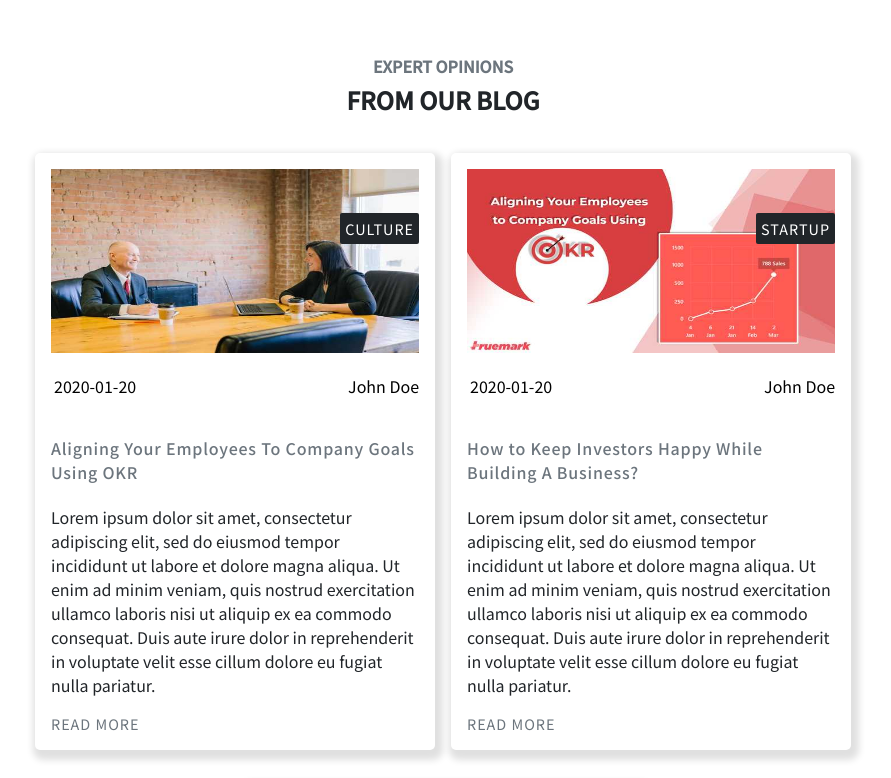
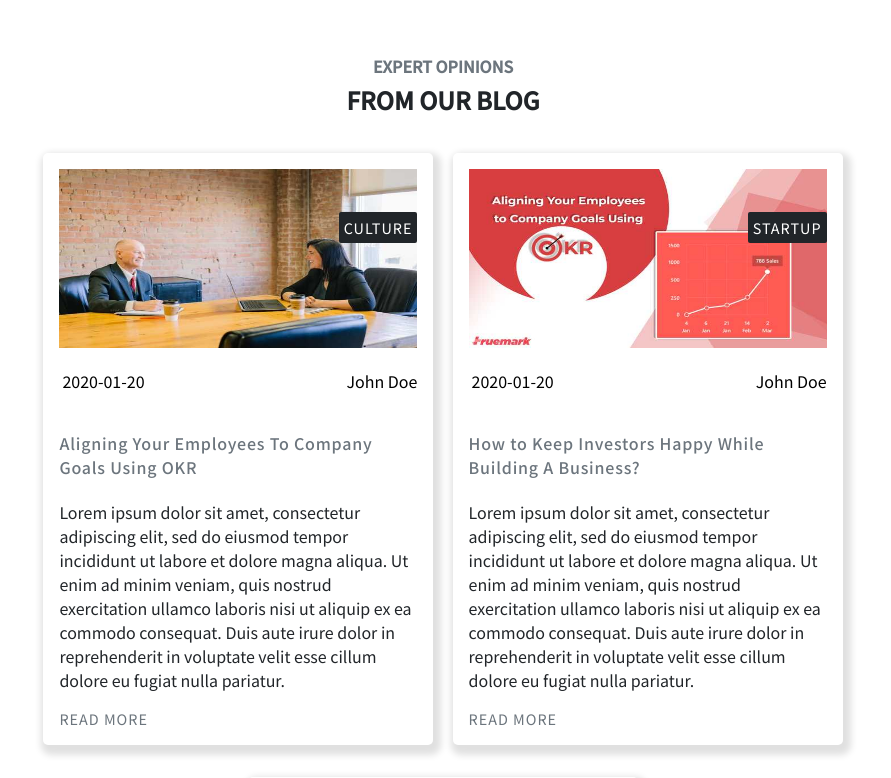
Before and after one commit to rupeshbug/next-bluemark, a Next.js app: page / in a window 1280 px wide. Shown: the part 2920-3698 px from the top of the page, without its empty margins (197-1088 px from the left). Built offline with nearby package versions, Linux system fonts and the light colour scheme.

Commit message:
progress

```diff
--- a/styles/Blog.module.css
+++ b/styles/Blog.module.css
@@ -15,7 +15,7 @@
 .cardContainer {
   display: flex;
   justify-content: center;
-  gap: 2rem 1rem;
+  gap: 2rem 1.2rem;
   padding: 1rem 0;
   flex-wrap: wrap;
 }
@@ -25,7 +25,7 @@
   flex-direction: column;
   padding: 1rem;
   position: relative;
-  width: 400px;
+  width: 390px;
   box-shadow: 3px 5px 7px 5px #e0e0e0;
   border-radius: 5px;
   cursor: pointer;
```
